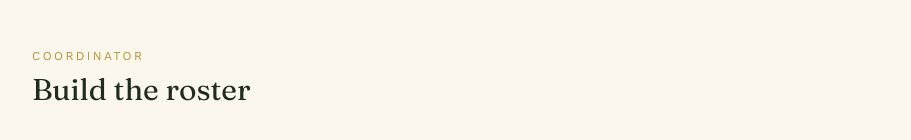
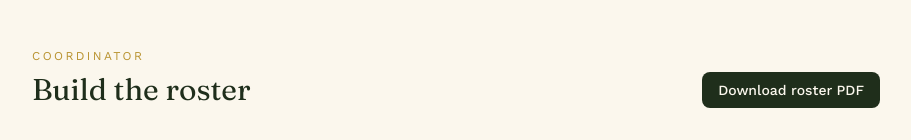
Before and after one commit to dfowora/scheduler, a Next.js app in the folder church-availability-web/: page /coordinator in a window 1280 px wide. Shown: the top 140 px of the page, without its empty margins (184-1095 px from the left). Built offline with nearby package versions, Linux system fonts and the light colour scheme; no server answers; the database is empty.

Commit message:
Add PDF export for service roster

```diff
--- /dev/null
+++ b/church-availability-web/app/coordinator/download-pdf-button.tsx
@@ -0,0 +1,74 @@
+'use client';
+
+import jsPDF from 'jspdf';
+import autoTable from 'jspdf-autotable';
+import type { Service, Assignment, Member } from '../../types/database';
+
+type AssignmentWithMember = Assignment & { member: Member };
+
+export default function DownloadPdfButton({
+  services,
+  assignments,
+}: {
+  services: Service[];
+  assignments: AssignmentWithMember[];
+}) {
+  const download = () => {
+    const doc = new jsPDF();
+
+    doc.setFontSize(18);
+    doc.setTextColor(58, 82, 51); // moss-600
+    doc.text('Service Roster', 14, 18);
+
+    doc.setFontSize(10);
+    doc.setTextColor(130, 130, 130);
+    doc.text(`Generated ${new Date().toLocaleDateString()}`, 14, 24);
+
+    const rows = services
+      .slice()
+      .sort((a, b) => a.service_date.localeCompare(b.service_date))
+      .flatMap((service) => {
+        const forService = assignments
+          .filter((a) => a.service_id === service.id)
+          .sort((a, b) => a.role.localeCompare(b.role));
+
+        return forService.map((a) => [
+          service.title,
+          service.service_date,
+          service.service_time,
+          a.member.full_name,
+          a.role,
+        ]);
+      });
+
+    if (rows.length === 0) {
+      doc.setFontSize(11);
+      doc.setTextColor(90, 90, 90);
+      doc.text('No assignments have been made yet.', 14, 34);
+    } else {
+      autoTable(doc, {
+        startY: 30,
+        head: [['Service', 'Date', 'Time', 'Assigned To', 'Role']],
+        body: rows,
+        styles: { font: 'helvetica', fontSize: 10, cellPadding: 4 },
+        headStyles: { fillColor: [58, 82, 51], textColor: [251, 247, 237], fontStyle: 'bold' },
+        alternateRowStyles: { fillColor: [238, 242, 237] },
+        bodyStyles: { textColor: [32, 36, 31] },
+        columnStyles: {
+          4: { textColor: [184, 146, 46], fontStyle: 'bold' },
+        },
+      });
+    }
+
+    doc.save(`service-roster-${new Date().toISOString().slice(0, 10)}.pdf`);
+  };
+
+  return (
+    <button
+      onClick={download}
+      className="text-sm bg-moss-900 text-parchment rounded-lg px-4 py-2 font-medium hover:opacity-90 transition-opacity"
+    >
+      Download roster PDF
+    </button>
+  );
+}
--- a/church-availability-web/app/coordinator/page.tsx
+++ b/church-availability-web/app/coordinator/page.tsx
@@ -1,6 +1,7 @@
 import { createClient } from '../../lib/supabase/server';
 import RosterGrid from './roster-grid';
 import NewServiceForm from './new-service';
+import DownloadPdfButton from './download-pdf-button';
 
 export default async function CoordinatorPage() {
   const supabase = await createClient();
@@ -22,7 +23,13 @@ export default async function CoordinatorPage() {
   return (
     <main className="max-w-4xl mx-auto px-6 py-12">
       <p className="text-xs uppercase tracking-[0.2em] text-gold mb-2">Coordinator</p>
-      <h1 className="font-display text-3xl text-moss-900 mb-8">Build the roster</h1>
+      <div className="flex items-center justify-between mb-8">
+        <h1 className="font-display text-3xl text-moss-900">Build the roster</h1>
+        <DownloadPdfButton
+          services={services ?? []}
+          assignments={(assignments ?? []) as any}
+        />
+      </div>
 
       <NewServiceForm />
 
--- a/church-availability-web/package.json
+++ b/church-availability-web/package.json
@@ -11,6 +11,8 @@
   "dependencies": {
     "@supabase/ssr": "^0.5.1",
     "@supabase/supabase-js": "^2.45.0",
+    "jspdf": "^4.2.1",
+    "jspdf-autotable": "^5.0.8",
     "next": "^16.3.0",
     "react": "18.3.1",
     "react-dom": "18.3.1"
```
Also changed, not shown: 1 other file (tests, documents, lock files or other folders).
